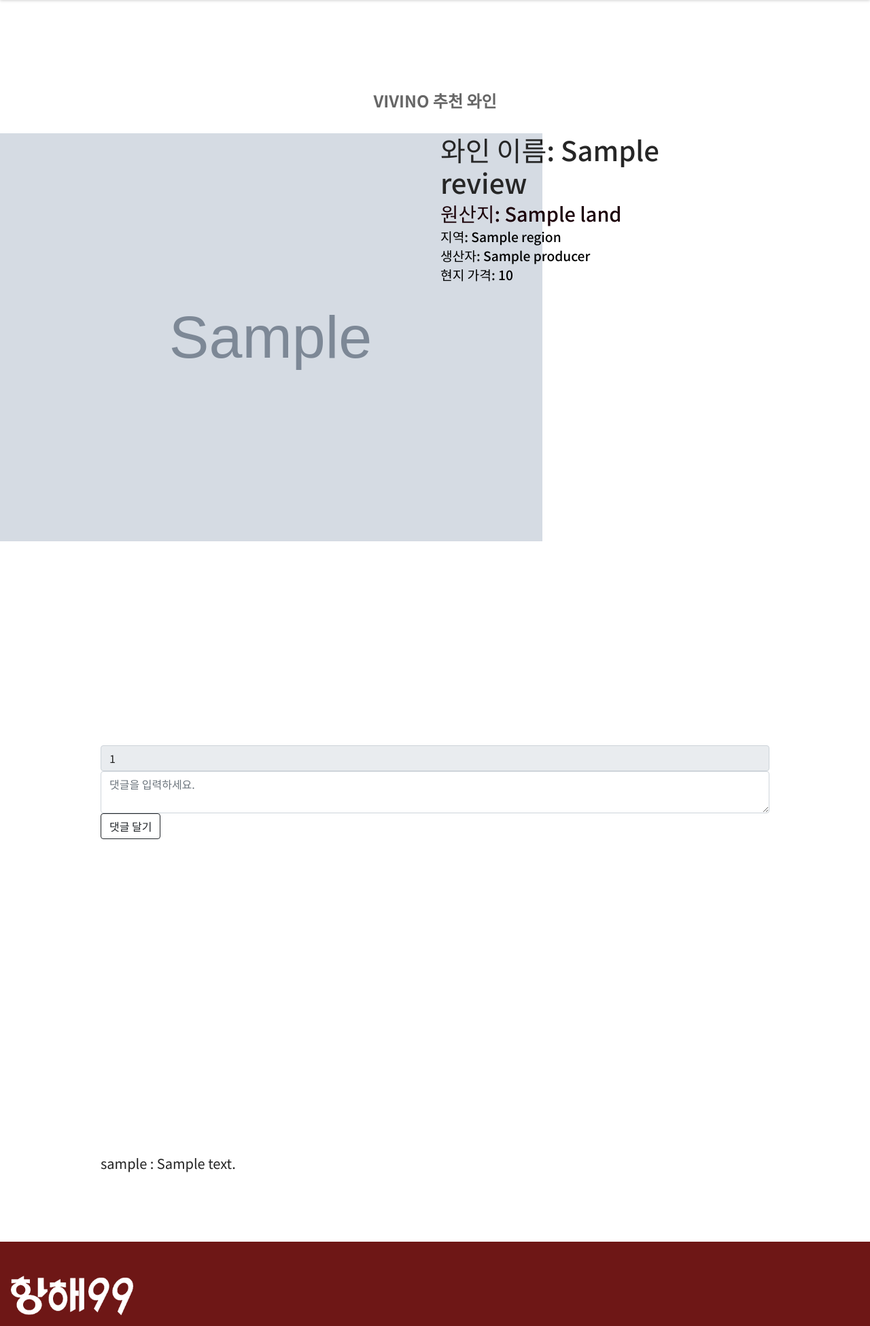
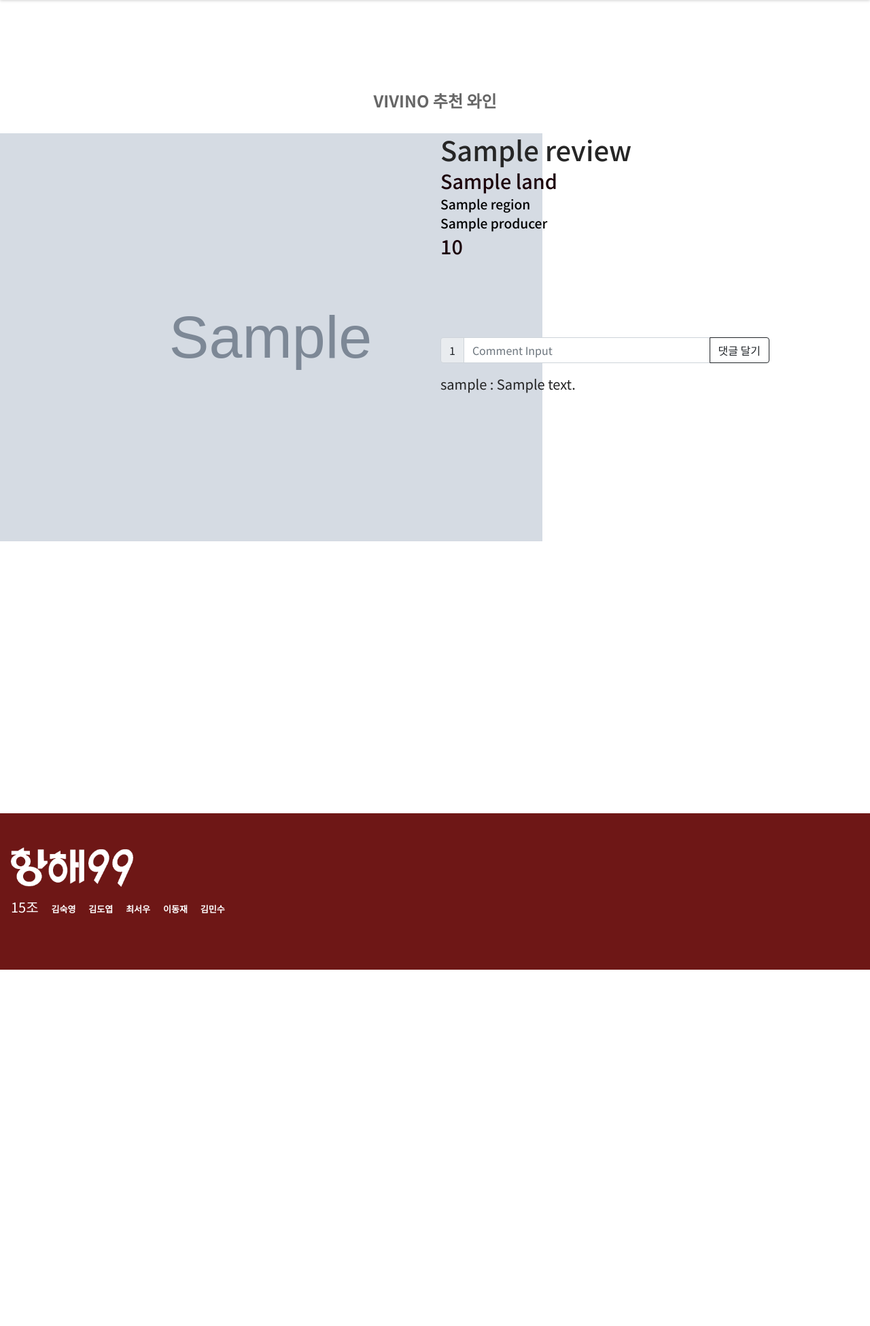
Before and after one commit to doyupK/Toy_Project, a Flask app: template templates/Crawling_detail.html in a window 1280 px wide. Shown: the part 80-2030 px from the top of the page at 68% size. After the commit the page ends 1506 px from the top, so only its background shows below. Run offline with Flask 2, Linux system fonts and the light colour scheme; the template is opened without the code that fills it: most values are stand-ins (such as "Sample title", 1, 10 or a date in 2020); grey boxes marked "Sample" are stand-in pictures; some libraries are stand-ins or nearby versions.

Commit message:
Revert "Update Crawling_detail.html"
This reverts commit 1eeac6322454945b694076c708fcbc1fda943a14.

```diff
--- a/templates/Crawling_detail.html
+++ b/templates/Crawling_detail.html
@@ -17,7 +17,7 @@
 
     <!-- CSS -->
     <link rel="stylesheet" href="../static/css/reset.css">
-    <link rel="stylesheet" href="../static/css/style.css?ver=36">
+    <link rel="stylesheet" href="../static/css/style.css">
     <link rel="stylesheet" href="../static/css/swiper.css">
 
     <!-- 웹 폰트 -->
@@ -38,14 +38,10 @@
             integrity="sha384-ApNbgh9B+Y1QKtv3Rn7W3mgPxhU9K/ScQsAP7hUibX39j7fakFPskvXusvfa0b4Q"
             crossorigin="anonymous"></script>
 
-    <!-- jQuery -->
-    <script src="${path}/plugins/jquery/jquery.min.js"></script>
-    <!-- Bootstrap 4 -->
-    <script src="${path}/plugins/bootstrap/js/bootstrap.bundle.min.js"></script>
-    <!-- AdminLTE App -->
-    <script src="${path}/dist/js/adminlte.min.js"></script>
-    <!-- HandleBars JS -->
-    <script src="https://cdnjs.cloudflare.com/ajax/libs/handlebars.js/4.0.11/handlebars.min.js"></script>
+
+
+
+
 </head>
 
 <body>
@@ -64,7 +60,7 @@
                             <li><a href="/login">로그인</a></li>
                             <li><a href="/signup">회원가입</a></li>
                         {% elif login_status == 1 %}
-                        <li id="userid"><a>{{user_info.name}}님</a></li>
+                            <li><a> {{user_info.name}} 님</a></li>
                             <li><a href="/editprofile">My Page</a></li>
                             <li><a onclick="logout()">로그아웃</a></li>
                         {% endif %}
@@ -74,6 +70,8 @@
         </div>
     </div>
 </header>
+
+
 <div class="wrapper">
     <div class="container">
         <div class="row">
@@ -91,50 +89,43 @@
                         <div class="review_detail">
                             <div id="title">
                                 <h5 id="postNum" style="display: none">{{ review.post_num }}</h5>
-                                <h1>와인 이름: {{ review.name }}</h1>
-                                <h2>원산지: {{ review.land }}</h2>
-                                <h3>지역: {{ review.region }}</h3>
-                                <h3>생산자: {{ review.producer }}</h3>
-                                <h3>현지 가격: {{ review.price }}</h3>
+                                <h1>{{ review.name }}</h1>
+                                <h2>{{ review.land }}</h2>
+                                <h3>{{ review.region }}</h3>
+                                <h3>{{ review.producer }}</h3>
+                                <h2>{{ review.price }}</h2>
+                            </div>
+
+                                <div class="comment_box">
+                                    {% if user_info is not none %}
+                                    <div class="input-group mb-3">
+
+                                            <span class="input-group-text" id="commentUserName">{{ user_info.id }}</span>
+
+                                        <input type="text" class="form-control" placeholder="Comment Input"
+                                               aria-label="Comment Input" aria-describedby="button-addon2" id="commentInput">
+                                        <button class="btn btn-outline-dark" type="button" id="button-addon2" onclick="save_comment()">
+                                            댓글 달기
+                                        </button>
+                                    </div>
+                                    {% endif %}
+
+                                    <div class="commentList">
+                                        {% for comment in comments %}
+                                        {% if comments[loop.index0].username == user_info.id  %}
+                                            <p class="comment_row"><span>{{comments[loop.index0].username}} : {{comments[loop.index0].comment}}</span>
+                                            <button type="button" class="btn-close" aria-label="Close"
+                                                    onclick="delete_comment({{comments[loop.index0].comment_id }})"></button></p>
+                                        {% else %}
+                                            <p class="comment_row"><span>{{comments[loop.index0].username}} : {{comments[loop.index0].comment}}</span></p>
+                                        {% endif %}
+                                    {% endfor %}
+
+                                    </div>
                                 </div>
                         </div>
                     </div>
                 </section>
-                <div class="comment_box">
-                    {% if user_info is not none %}
-                    <div class="input-group-text" id="commentUserName"><a onclick="see_more_info()" href="">{{
-                        user_info.id }}</a></div>
-                    <div class="input-group">
-                        <textarea type="text" class="form-control" placeholder="댓글을 입력하세요."
-                                  aria-label="Comment Input" aria-describedby="button-addon2"
-                                  id="commentInput"></textarea>
-                    </div>
-                    <div class="button_for_comment">
-                        <button class="btn btn-outline-dark" type="button" id="button-addon2"
-                                onclick="save_comment()">댓글 달기
-                        </button>
-                    </div>
-                    {% endif %}
-                </div>
-                <div class="commentList">
-                    {% for comment in comments %}
-                    <!--댓글을 단 자가(comments[loop.index0].username)의 유저네임과 유저 아이디(user_info.id)가 같을 경우 댓글 삭제 버튼을 보여준다.-->
-                    {% if comments[loop.index0].username == user_info.id %}
-                    <p class="comment_row">
-                        <a class="commentUserId" onclick="see_more_info()"
-                           href="#">{{comments[loop.index0].username}}</a>
-                        <span>: {{comments[loop.index0].comment}}</span>
-                        <button type="button" class="btn-close" aria-label="Close"
-                                onclick="delete_comment({{comments[loop.index0].comment_id}})"></button>
-                        {% else %}
-                    <p class="comment_row">
-                        <a class="commentUserId" onclick="see_more_info()"
-                           href="#">{{comments[loop.index0].username}}</a>
-                        <span>: {{comments[loop.index0].comment}}</span>
-                    </p>
-                    {% endif %}
-                    {% endfor %}
-                </div>
             </div>
         </div>
     </div>
@@ -166,8 +157,6 @@
 </footer>
 </body>
 
-<meta id="my-data" data-name="{{name}}" data-other="{{other}}">
-
 <script>
         function save_comment() {
             let pageInfo = "Weinco"
@@ -195,8 +184,7 @@
             });
 
         }
-
-    function delete_comment(delete_id) {
+        function delete_comment(delete_id){
             let res = confirm('삭제할까요?')
             if (res == true) {
                 let pageInfo = "Weinco"
@@ -225,6 +213,5 @@
 
             }
         }
-
     </script>
 </html>
```
Lines whose indentation alone changed are shown as unchanged.
